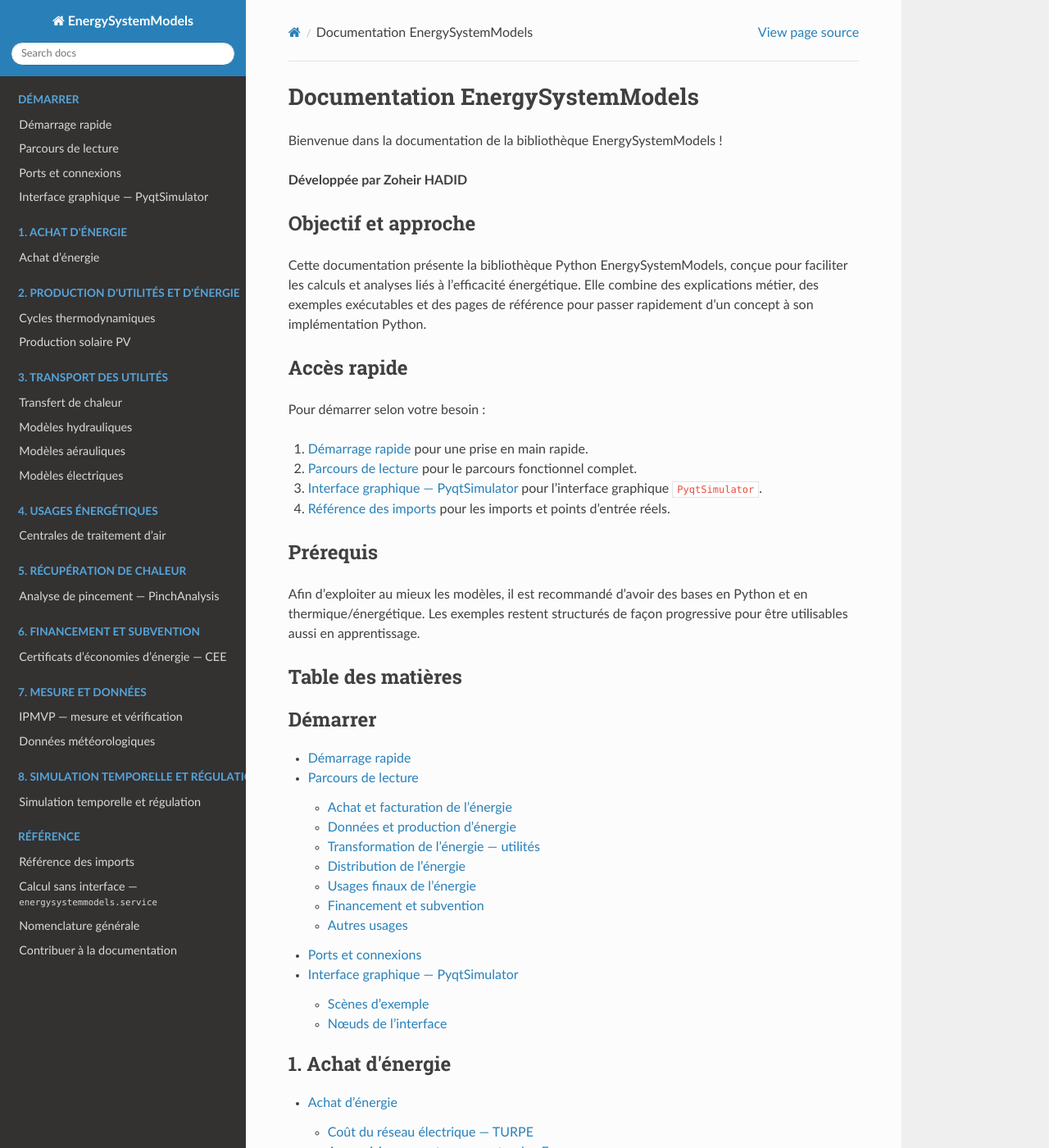
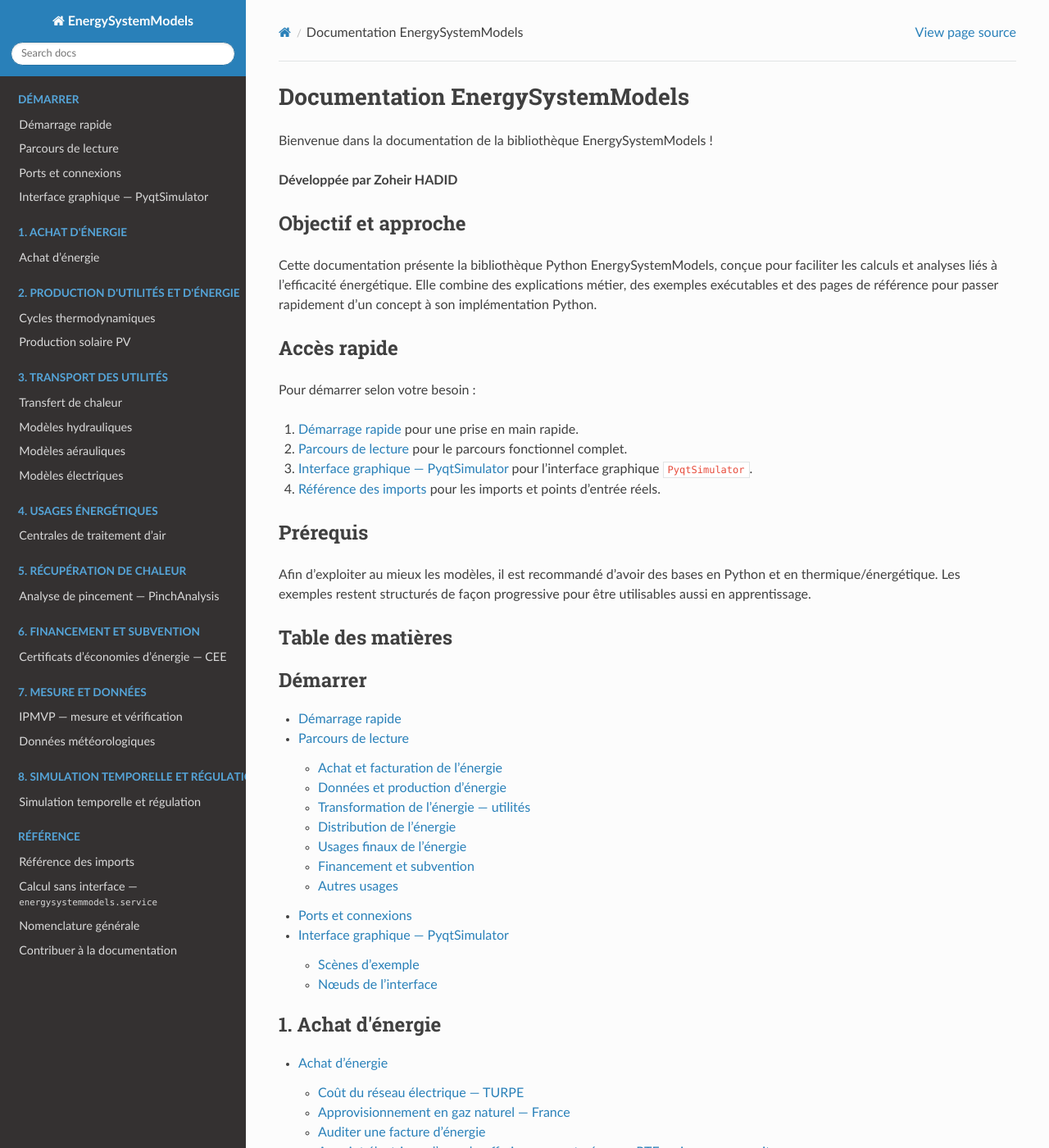
Before and after one commit to ZoheirHADID/EnergySystemModels-fr, a Sphinx documentation site: the page built from docs/source/index.rst, in a window 1280 px wide and 1400 px high. Shown: the whole window at 82% size. Built offline with Sphinx 7.4.7 and the Read the Docs theme 3.1.0, drawn with Linux system fonts in a browser that asks for light colours.

Commit message:
doc(theme): les pages occupent toute la largeur de l'ecran
Cause mesuree : sphinx_rtd_theme impose .wy-nav-content{max-width:800px;margin:auto} -- le contenu restait centre sur 800 px, laissant la moitie de l'ecran vide et serrant les tableaux a cinq colonnes du chapitre CEE (colonne 'valeurs possibles des parametres') comme les schemas.

Correctif : feuille locale docs/source/_static/esm_pleine_largeur.css (max-width:none, margin:0, padding lateral conserve), declaree par html_css_files ; Sphinx la charge APRES le theme, donc elle l'emporte, et elle est liee sur les 146 pages HTML produites (verifie).

Verifie : Sphinx -E -W sans avertissement.

```diff
--- /dev/null
+++ b/docs/source/_static/esm_pleine_largeur.css
@@ -0,0 +1,24 @@
+/* Largeur de contenu : occupe l'écran (demande de Zoheir, 2026-11-26).
+ *
+ * `sphinx_rtd_theme` fixe `.wy-nav-content { max-width: 800px }` : sur un écran
+ * large, le texte n'occupait qu'environ la moitié de la fenêtre, ce qui gênait
+ * la lecture des tableaux du chapitre CEE (cinq colonnes, dont une longue
+ * liste de valeurs) et des schémas.
+ *
+ * Le contenu prend maintenant toute la largeur restante après le menu latéral.
+ * Deux limites sont conservées, volontairement :
+ *  - `padding` latéral : le texte ne colle pas au bord de la fenêtre ;
+ *  - `max-width: none` seulement : aucune contrainte de largeur de lecture,
+ *    mais les tableaux gardent leur propre défilement (`overflow-x`) sur petit
+ *    écran, comportement du thème.
+ */
+.wy-nav-content {
+  max-width: none !important;
+  margin: 0 !important;          /* le thème centre le bloc (margin: auto) */
+  padding: 1.618em 2.5em;
+}
+
+/* Les tableaux larges restent lisibles : défilement horizontal s'il le faut. */
+.wy-table-responsive table.docutils {
+  width: 100%;
+}
--- a/docs/source/conf.py
+++ b/docs/source/conf.py
@@ -34,5 +34,11 @@ html_theme = 'sphinx_rtd_theme'
 # (« Utilisation », « Paramètres »…) — demande de l'utilisateur, 2026-09-28.
 html_theme_options = {'titles_only': True}
 
+# Largeur : le thème limite le contenu à 800 px, ce qui laissait la moitié de
+# l'écran vide et serrait les tableaux à cinq colonnes. La feuille ci-dessous
+# lève cette limite (demande de Zoheir, 2026-11-26).
+html_css_files = ['esm_pleine_largeur.css']
+html_static_path = ['_static']
+
 # -- Options for EPUB output
 epub_show_urls = 'footnote'
```
